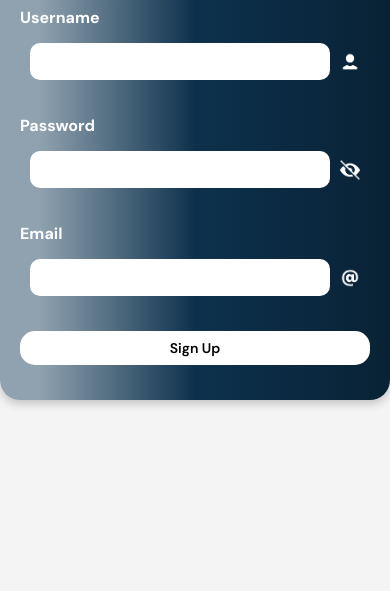
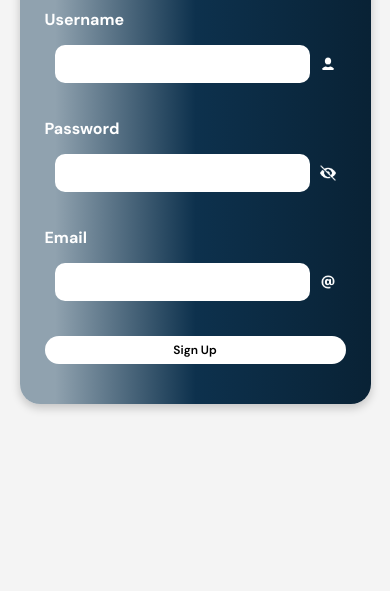
Before and after one commit to Xxdrocks/Parfumiere, a plain HTML site: page signup.html in a window 390 px wide. Shown: the part 253-844 px from the top of the page. Drawn offline with nearby package versions, Linux system fonts and the light colour scheme; some packages are replaced by stand-ins of ours; a script that the page names is missing.

Commit message:
ada gak woy

```diff
--- a/javascripts/signup.js
+++ b/javascripts/signup.js
@@ -53,9 +53,9 @@ document.getElementById('togglePassword').addEventListener('click', function ()
 
     // Change icon and add animation
     if (isPasswordVisible) {
-      passwordIcon.src = '/assets/Eye.png';
+      passwordIcon.src = '../assets/Eye.png';
     } else {
-      passwordIcon.src = '/assets/Invisible.png';
+      passwordIcon.src = '../assets/Invisible.png';
     }
 
     // Add animation effect to the icon
--- a/style/page.css
+++ b/style/page.css
@@ -127,13 +127,40 @@ body {
 .input-with-icon:focus-within {
   border-color: #007bff; /* Ubah warna border saat fokus */
 }
-
-@media (max-width: 500px) {
+@media (max-width: 768px) {
   .signup-container {
-    padding: 15px;
+    width: 80%; /* Kurangi lebar untuk tablet */
+    padding: 30px; /* Kurangi padding untuk tablet */
   }
 
   .form-group button {
     font-size: 14px;
+    padding: 8px;
   }
 }
+
+@media (max-width: 480px) {
+  .signup-container {
+    width: 90%; /* Lebar hampir penuh untuk smartphone */
+    padding: 20px; /* Kurangi padding untuk layar lebih kecil */
+  }
+
+  .signup-container h1 {
+    font-size: 24px; /* Kurangi ukuran font judul */
+  }
+
+  .form-group input {
+    padding: 10px; /* Kurangi padding input */
+    font-size: 14px;
+  }
+
+  .form-group button {
+    font-size: 12px; /* Ukuran font tombol lebih kecil */
+    padding: 6px;
+  }
+
+  .input-with-icon img {
+    width: 16px; /* Perkecil ikon */
+    height: 16px;
+  }
+}
```
